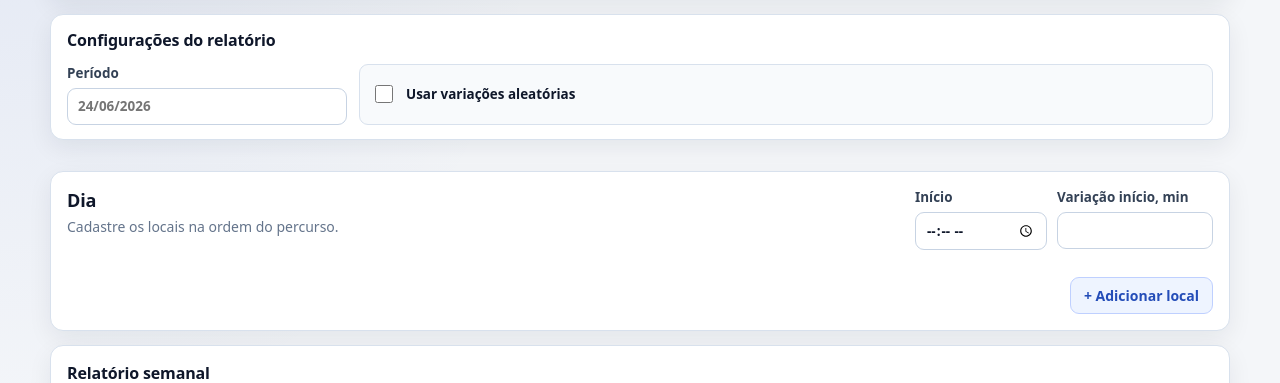
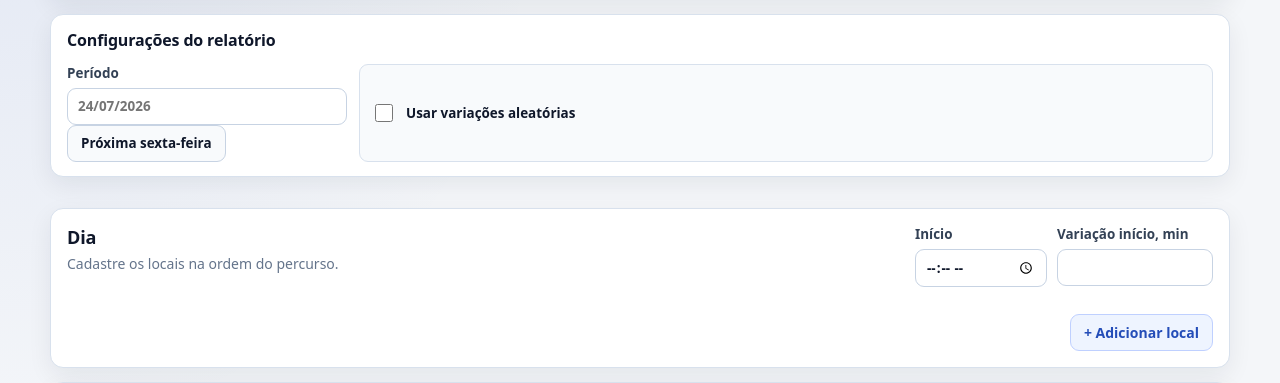
Before and after one commit to reilouco/journee-ha-addon, a FastAPI app: page / in a window 1280 px wide. Shown: the part 103-486 px from the top of the page. Run offline with FastAPI, Linux system fonts and the light colour scheme; data that the repository does not hold is empty; parts of the project's set-up code (start-up, migrations or seed data) failed here and were passed over.

Commit message:
Add next Friday button and update date input
Added a button for selecting the next Friday and updated the placeholder date.

```diff
--- a/journee_ha/app/templates/index.html
+++ b/journee_ha/app/templates/index.html
@@ -28,7 +28,14 @@
       <div class="grid settings-grid">
         <label>
           Período
-          <input id="reportPeriod" type="text" placeholder="24/06/2026">
+
+          <div class="period-input-row">
+            <input id="reportPeriod" type="text" placeholder="24/07/2026">
+
+            <button id="nextFridayBtn" type="button" class="secondary">
+              Próxima sexta-feira
+            </button>
+          </div>
         </label>
 
         <label class="checkbox">
```
